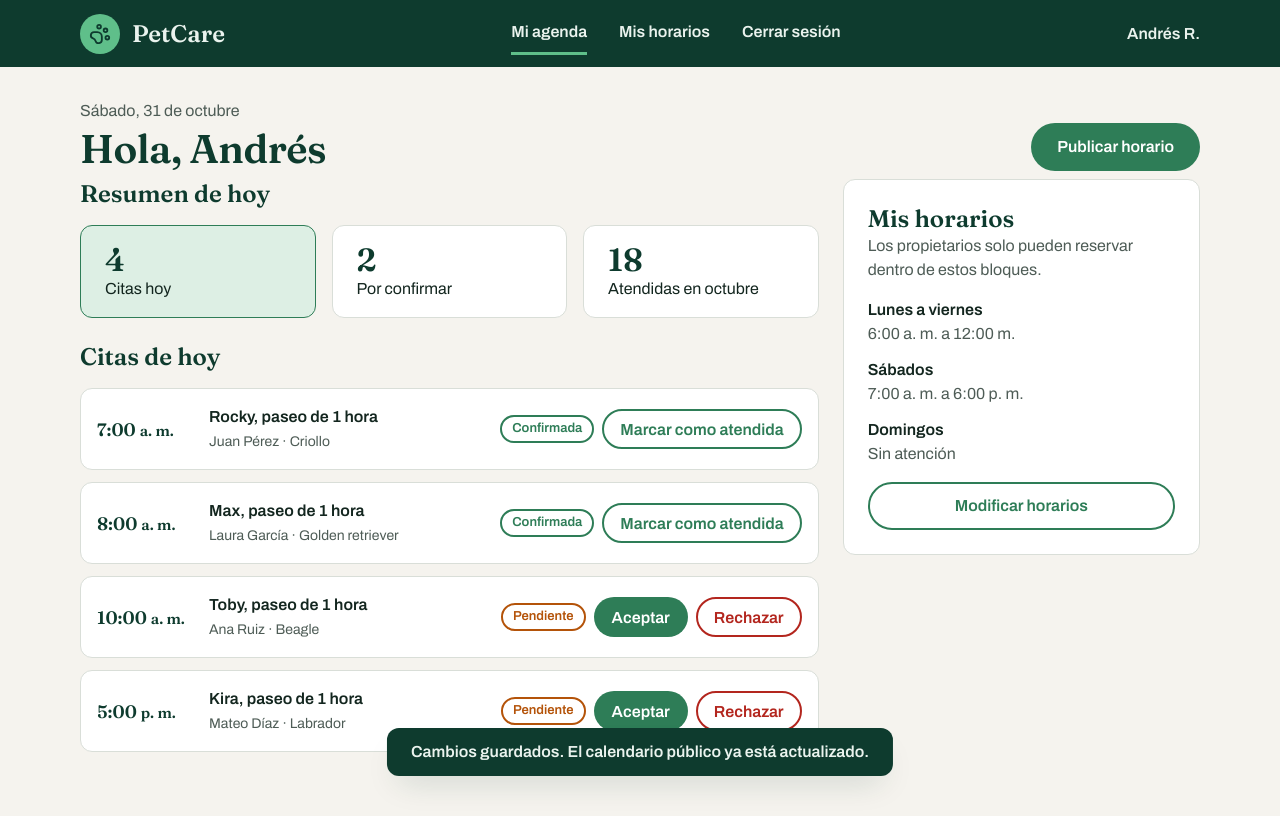
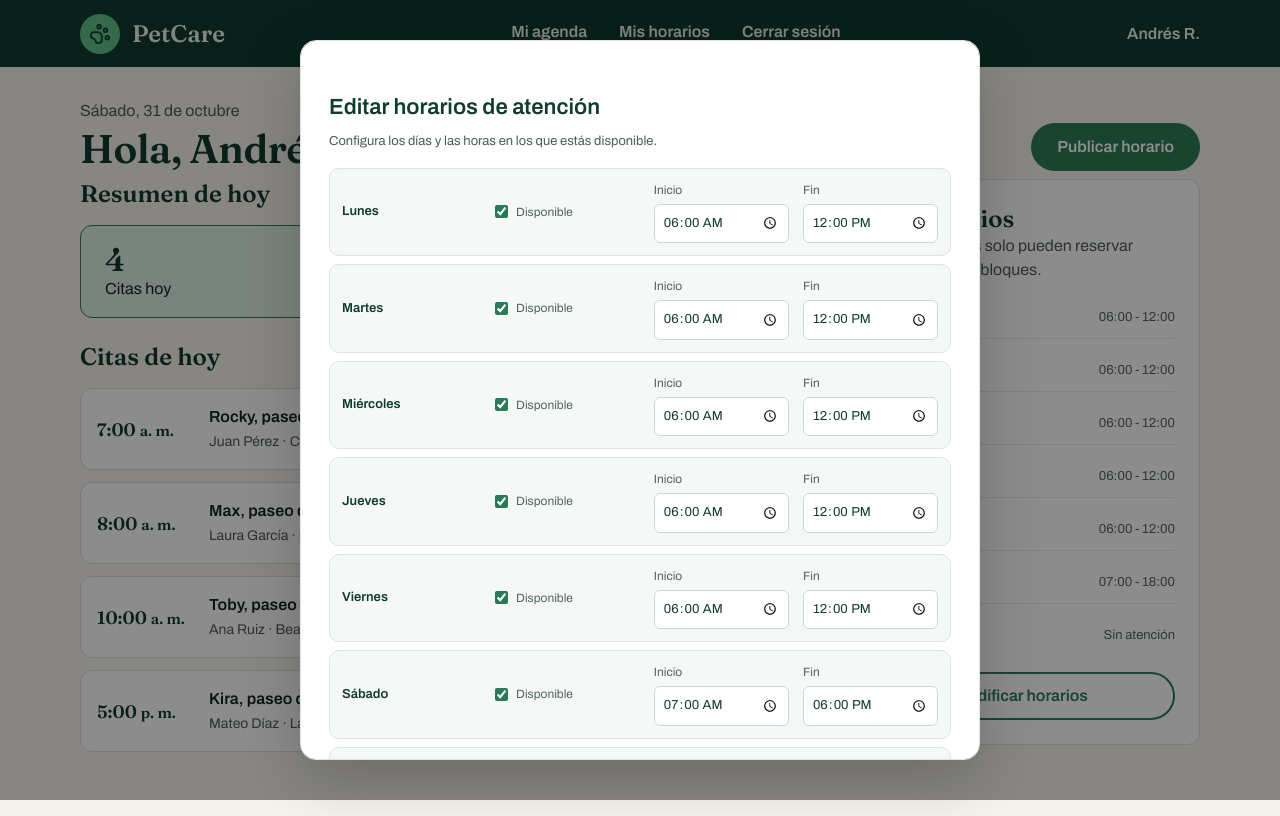
Before and after one commit to libardolopezdev/petcare-control-versiones, a plain HTML site: page agenda.html in a window 1280 px wide. Both pictures are taken after a click on the button "Modificar horarios". Drawn offline with Linux system fonts and the light colour scheme.

Commit message:
feat: implementar HU4 de horarios del proveedor

```diff
--- a/agenda.html
+++ b/agenda.html
@@ -16,6 +16,7 @@
     <link rel="stylesheet" href="css/base.css">
     <link rel="stylesheet" href="css/componentes.css">
     <link rel="stylesheet" href="css/pantallas.css">
+    <link rel="stylesheet" href="css/horarios.css">
 </head>
 
 <body>
@@ -167,7 +168,7 @@
                         <p class="texto-secundario">Los propietarios solo pueden reservar dentro de estos bloques.</p>
                     </div>
 
-                    <ul class="lista">
+                    <ul class="lista" id="lista-horarios">
                         <li>
                             <strong>Lunes a viernes</strong><br>
                             <span class="texto-secundario">6:00 a. m. a 12:00 m.</span>
@@ -183,9 +184,33 @@
                     </ul>
 
                     <button class="boton boton--secundario boton--ancho" type="button"
-                        data-aviso="Cambios guardados. El calendario público ya está actualizado.">
+                        id="btn-modificar-horarios">
                         Modificar horarios
                     </button>
+                    <dialog id="modal-horarios" aria-labelledby="titulo-horarios">
+                        <form id="form-horarios">
+                            <h3 id="titulo-horarios">Editar horarios de atención</h3>
+
+                            <p class="texto-secundario">
+                                Configura los días y las horas en los que estás disponible.
+                            </p>
+
+                            <div id="campos-horarios"></div>
+
+                            <p id="error-horarios" role="alert" hidden></p>
+
+                            <div class="horarios-acciones">
+                                <button class="boton boton--principal" type="submit">
+                                Guardar horarios
+                                </button>
+
+                                <button class="boton boton--secundario" type="button"
+                                    id="btn-cancelar-horarios">
+                                Cancelar
+                                </button>
+                            </div>
+                        </form>
+                    </dialog>
                 </section>
             </aside>
 
@@ -195,6 +220,7 @@
     <div class="aviso" id="aviso" role="status" aria-live="polite"></div>
 
     <script src="js/app.js"></script>
+    <script src="js/horarios.js"></script>
 </body>
 
 </html>
--- /dev/null
+++ b/css/horarios.css
@@ -0,0 +1,248 @@
+
+/* ==========================================
+   HU4 - Estilos de horarios del proveedor
+   ========================================== */
+
+/* Respetar los elementos ocultos */
+#form-horarios[hidden],
+#btn-modificar-horarios[hidden],
+#error-horarios[hidden] {
+    display: none !important;
+}
+
+/* Lista de horarios */
+#lista-horarios li {
+    display: flex;
+    justify-content: space-between;
+    align-items: center;
+    gap: 12px;
+    padding: 8px 0;
+    border-bottom: 1px solid #e5e7eb;
+}
+
+#lista-horarios li:last-child {
+    border-bottom: none;
+}
+
+#lista-horarios li span {
+    text-align: right;
+    font-size: 13px;
+    color: #52635d;
+}
+
+/* Formulario de edición */
+#form-horarios {
+    margin-top: 20px;
+    padding-top: 16px;
+    border-top: 1px solid #dce5df;
+}
+
+#form-horarios h3 {
+    color: #103b30;
+    font-size: 16px;
+    margin-bottom: 8px;
+}
+
+#form-horarios > p {
+    font-size: 13px;
+    line-height: 1.5;
+    margin-bottom: 16px;
+}
+
+/* Contenedor de los días */
+#campos-horarios {
+    display: flex;
+    flex-direction: column;
+    gap: 12px;
+}
+
+/* Tarjeta individual de cada día */
+.horario-fila {
+    display: grid;
+    grid-template-columns: minmax(0, 1fr) minmax(0, 1fr);
+    align-items: center;
+    gap: 10px;
+    padding: 12px;
+    background: #f5f8f6;
+    border: 1px solid #dce5df;
+    border-radius: 10px;
+}
+
+.horario-fila > strong {
+    color: #103b30;
+    font-size: 13px;
+}
+
+/* Etiquetas */
+.horario-fila label {
+    display: flex;
+    flex-direction: column;
+    gap: 5px;
+    font-size: 12px;
+    color: #52635d;
+    min-width: 0;
+}
+
+/* Casilla de disponibilidad */
+.horario-fila .horario-estado {
+    flex-direction: row;
+    align-items: center;
+    justify-content: flex-end;
+    gap: 5px;
+}
+
+.horario-estado input {
+    accent-color: #287b58;
+    cursor: pointer;
+}
+
+/* Campos de hora */
+.horario-fila input[type="time"] {
+    box-sizing: border-box;
+    width: 100%;
+    min-width: 0;
+    padding: 8px 4px;
+    border: 1px solid #cbd8d0;
+    border-radius: 6px;
+    background: #ffffff;
+    color: #103b30;
+    font-family: inherit;
+    font-size: 12px;
+}
+
+.horario-fila input[type="time"]:focus {
+    outline: 2px solid #287b58;
+    outline-offset: 1px;
+}
+
+.horario-fila input[type="time"]:disabled {
+    background: #e5e7eb;
+    color: #8b9690;
+    cursor: not-allowed;
+}
+
+/* Botones del formulario */
+.horarios-acciones {
+    display: flex;
+    flex-direction: column;
+    gap: 8px;
+    margin-top: 16px;
+}
+
+.horarios-acciones .boton {
+    width: 100%;
+}
+
+/* Mensaje de validación */
+#error-horarios {
+    margin-top: 12px;
+    padding: 10px;
+    background: #fef2f2;
+    border: 1px solid #fecaca;
+    border-radius: 8px;
+    color: #b91c1c;
+    font-size: 12px;
+    line-height: 1.5;
+}
+
+/* ==========================================
+   HU4 - Ventana modal de horarios
+   ========================================== */
+
+#modal-horarios {
+    position: fixed;
+    inset: 0;
+    margin: auto;
+    box-sizing: border-box;
+    width: min(680px, calc(100% - 32px));
+    max-height: 90vh;
+    padding: 28px;
+    border: 1px solid #dce5df;
+    border-radius: 16px;
+    background: #ffffff;
+    color: #103b30;
+    box-shadow: 0 20px 60px rgba(0, 0, 0, 0.20);
+    overflow-y: auto;
+}
+
+#modal-horarios::backdrop {
+    background: rgba(0, 0, 0, 0.45);
+}
+
+/* Formulario dentro de la ventana modal */
+#modal-horarios #form-horarios {
+    margin: 0;
+    padding: 0;
+    border: none;
+}
+
+#modal-horarios h3 {
+    font-size: 22px;
+    margin-bottom: 8px;
+}
+
+#modal-horarios #campos-horarios {
+    gap: 8px;
+}
+
+/* Distribución horizontal de los horarios */
+#modal-horarios .horario-fila {
+    grid-template-columns: 1fr 1.1fr 1fr 1fr;
+    gap: 14px;
+    padding: 12px;
+}
+
+#modal-horarios .horario-estado {
+    justify-content: flex-start;
+}
+
+#modal-horarios .horario-fila input[type="time"] {
+    padding: 8px;
+    font-size: 13px;
+}
+
+/* Botones inferiores */
+#modal-horarios .horarios-acciones {
+    flex-direction: row;
+    justify-content: flex-end;
+    gap: 10px;
+    margin-top: 20px;
+}
+
+#modal-horarios .horarios-acciones .boton {
+    width: auto;
+}
+
+/* Evitar desplazamiento del fondo */
+body:has(#modal-horarios[open]) {
+    overflow: hidden;
+}
+
+/* Adaptación para dispositivos móviles */
+@media (max-width: 600px) {
+
+    #modal-horarios {
+        padding: 18px;
+    }
+
+    #modal-horarios h3 {
+        font-size: 18px;
+    }
+
+    #modal-horarios .horario-fila {
+        grid-template-columns: repeat(2, minmax(0, 1fr));
+        gap: 10px;
+    }
+
+    #modal-horarios .horario-estado {
+        justify-content: flex-end;
+    }
+
+    #modal-horarios .horarios-acciones {
+        flex-direction: column;
+    }
+
+    #modal-horarios .horarios-acciones .boton {
+        width: 100%;
+    }
+}
--- /dev/null
+++ b/js/horarios.js
@@ -0,0 +1,184 @@
+
+/* ==========================================
+   HU4 - Mis horarios del proveedor
+   ========================================== */
+
+document.addEventListener("DOMContentLoaded", () => {
+
+    const CLAVE_STORAGE = "petcare_horarios";
+
+    const horariosIniciales = [
+        { dia: "Lunes", inicio: "06:00", fin: "12:00", activo: true },
+        { dia: "Martes", inicio: "06:00", fin: "12:00", activo: true },
+        { dia: "Miércoles", inicio: "06:00", fin: "12:00", activo: true },
+        { dia: "Jueves", inicio: "06:00", fin: "12:00", activo: true },
+        { dia: "Viernes", inicio: "06:00", fin: "12:00", activo: true },
+        { dia: "Sábado", inicio: "07:00", fin: "18:00", activo: true },
+        { dia: "Domingo", inicio: "08:00", fin: "12:00", activo: false }
+    ];
+
+    const lista = document.getElementById("lista-horarios");
+    const formulario = document.getElementById("form-horarios");
+    const modal = document.getElementById("modal-horarios");
+    const campos = document.getElementById("campos-horarios");
+    const btnModificar = document.getElementById("btn-modificar-horarios");
+    const btnCancelar = document.getElementById("btn-cancelar-horarios");
+    const error = document.getElementById("error-horarios");
+
+    if (!lista || !formulario || !campos ||
+        !btnModificar || !btnCancelar || !error) return;
+
+    // Recuperar los horarios almacenados.
+    function cargarHorarios() {
+        try {
+            const datos = JSON.parse(localStorage.getItem(CLAVE_STORAGE));
+
+            if (Array.isArray(datos) && datos.length === 7) {
+                return datos;
+            }
+        } catch (e) {
+            console.warn("No se pudieron recuperar los horarios.", e);
+        }
+
+        return horariosIniciales.map(horario => ({ ...horario }));
+    }
+
+    let horarios = cargarHorarios();
+
+    // Mostrar los horarios actuales.
+    function mostrarHorarios() {
+        lista.replaceChildren();
+
+        horarios.forEach(horario => {
+            const elemento = document.createElement("li");
+            const dia = document.createElement("strong");
+            const disponibilidad = document.createElement("span");
+
+            dia.textContent = horario.dia;
+
+            disponibilidad.textContent = horario.activo
+                ? `${horario.inicio} - ${horario.fin}`
+                : "Sin atención";
+
+            elemento.append(dia, disponibilidad);
+            lista.appendChild(elemento);
+        });
+    }
+
+    // Generar el formulario de edición.
+    function generarFormulario() {
+        campos.innerHTML = "";
+
+        horarios.forEach((horario, indice) => {
+            const fila = document.createElement("div");
+
+            fila.className = "horario-fila";
+
+            fila.innerHTML = `
+                <strong>${horariosIniciales[indice].dia}</strong>
+
+                <label class="horario-estado">
+                    <input type="checkbox"
+                        id="activo-${indice}"
+                        ${horario.activo ? "checked" : ""}>
+                    Disponible
+                </label>
+
+                <label>
+                    Inicio
+                    <input type="time"
+                        id="inicio-${indice}"
+                        ${horario.activo ? "" : "disabled"}>
+                </label>
+
+                <label>
+                    Fin
+                    <input type="time"
+                        id="fin-${indice}"
+                        ${horario.activo ? "" : "disabled"}>
+                </label>
+            `;
+
+            campos.appendChild(fila);
+
+            const activo = document.getElementById(`activo-${indice}`);
+            const inicio = document.getElementById(`inicio-${indice}`);
+            const fin = document.getElementById(`fin-${indice}`);
+
+            inicio.value = horario.inicio;
+            fin.value = horario.fin;
+
+            activo.addEventListener("change", () => {
+                inicio.disabled = !activo.checked;
+                fin.disabled = !activo.checked;
+            });
+        });
+    }
+
+        // Abrir la ventana modal.
+    btnModificar.addEventListener("click", () => {
+        generarFormulario();
+
+        error.hidden = true;
+        modal.showModal();
+    });
+
+    // Cancelar sin guardar los cambios.
+    btnCancelar.addEventListener("click", () => {
+        modal.close();
+        error.hidden = true;
+    });
+
+    // Validar y guardar los horarios.
+    formulario.addEventListener("submit", evento => {
+        evento.preventDefault();
+
+        const nuevosHorarios = [];
+
+        error.hidden = true;
+
+        for (let i = 0; i < horarios.length; i++) {
+
+            const activo = document.getElementById(`activo-${i}`).checked;
+            const inicio = document.getElementById(`inicio-${i}`).value;
+            const fin = document.getElementById(`fin-${i}`).value;
+
+            if (activo && (!inicio || !fin || fin <= inicio)) {
+                error.textContent =
+                    `El horario del ${horarios[i].dia.toLowerCase()} no es válido. ` +
+                    "La hora de fin debe ser posterior a la de inicio.";
+
+                error.hidden = false;
+                return;
+            }
+
+            nuevosHorarios.push({
+                dia: horarios[i].dia,
+                inicio,
+                fin,
+                activo
+            });
+        }
+
+        try {
+            localStorage.setItem(
+                CLAVE_STORAGE,
+                JSON.stringify(nuevosHorarios)
+            );
+        } catch (e) {
+            error.textContent = "No fue posible guardar los horarios.";
+            error.hidden = false;
+            return;
+        }
+
+        horarios = nuevosHorarios;
+
+        mostrarHorarios();
+
+        modal.close();
+    });
+
+    // Mostrar los horarios al cargar la página.
+    mostrarHorarios();
+
+});
```
